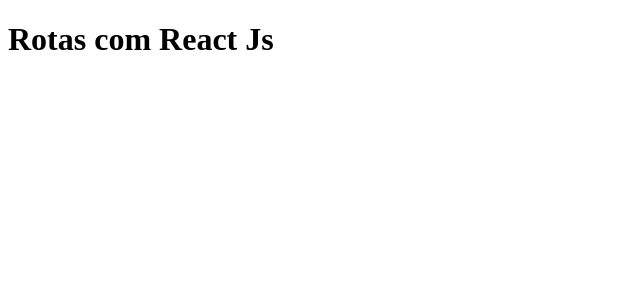
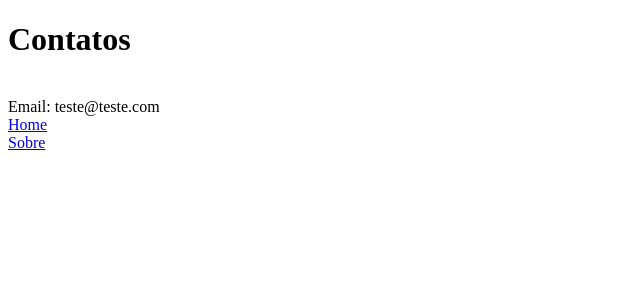
Before and after one commit to majunior07/aula, a React (Create React App) app: page /contato in a window 1280 px wide. Shown: the top 300 px of the page, without its empty margins (0-640 px from the left). Built offline with nearby package versions, Linux system fonts and the light colour scheme.

Commit message:
Primeiro commit 11/03/23

```diff
--- a/package.json
+++ b/package.json
@@ -8,7 +8,7 @@
     "@testing-library/user-event": "^13.5.0",
     "react": "^18.2.0",
     "react-dom": "^18.2.0",
-    "react-router-dom": "^6.9.0",
+    "react-router-dom": "^5.3.4",
     "react-scripts": "5.0.1",
     "web-vitals": "^2.1.4"
   },
--- a/src/App.js
+++ b/src/App.js
@@ -1,7 +1,7 @@
+import Routes from "./routes";
+
 export default function App() {
   return(
-    <div>
-      <h1>Rotas com React Js</h1>
-    </div>
+      <Routes/>
   );
 }
--- /dev/null
+++ b/src/components/Header/index.js
@@ -0,0 +1,10 @@
+import { Link } from "react-router-dom";
+
+export default function Header() {
+    return(
+        <header>
+            <h2>Header da Página</h2><br/>
+            <Link to="/contato">Contatos</Link>
+        </header>
+    );
+}
--- a/src/pages/Contato/index.js
+++ b/src/pages/Contato/index.js
@@ -1,8 +1,13 @@
+import { Link } from "react-router-dom";
+
 export default function Contato() {
     return(
         <div>
             <h1>Contatos</h1> <br/>
-            <span>Email: teste@teste.com</span>
+            <span>Email: teste@teste.com</span><br/>
+
+            <Link to="/">Home</Link><br/>
+            <Link to="/sobre">Sobre</Link>
         </div>
     );
 }
--- a/src/pages/Home/index.js
+++ b/src/pages/Home/index.js
@@ -1,7 +1,11 @@
+import { Link } from 'react-router-dom';
+
 export default function Home() {
     return(
         <div>
             <h1>Bem vindo a pagina HOME!</h1>
+            <Link to="/sobre">Sobre</Link> <br/>
+            <Link to="/contato">Contato</Link>
         </div>
     );
 }
--- a/src/pages/Sobre/index.js
+++ b/src/pages/Sobre/index.js
@@ -1,7 +1,12 @@
+import { Link } from "react-router-dom";
+
 export default function Sobre() {
     return(
         <div>
-            <h1>Sobre o curso Reactjs...</h1>
+            <h1>Sobre o curso Reactjs...</h1><br/>
+
+            <Link to="/" >Home</Link><br/>
+            <Link to="/contato">Contato</Link>
         </div>
     );
 }
--- a/src/routes.js
+++ b/src/routes.js
@@ -1,5 +1,20 @@
 import { BrowserRouter, Route } from 'react-router-dom';
+import Home from './pages/Home';
+import Sobre from './pages/Sobre';
+import Contato from './pages/Contato';
+
+import Header from './components/Header';
 
 const Routes = () => {
+    return(
+        <BrowserRouter>
+           <switch>
+                <Route exact path="/" component={Home} />
+                <Route path="/sobre" component={Sobre} />
+                <Route path="/contato" component={Contato} />
+           </switch>
+        </BrowserRouter>
+    )
+}
 
-}
+export default Routes;
```
Also changed, not shown: 1 other file (tests, documents, lock files or other folders).
